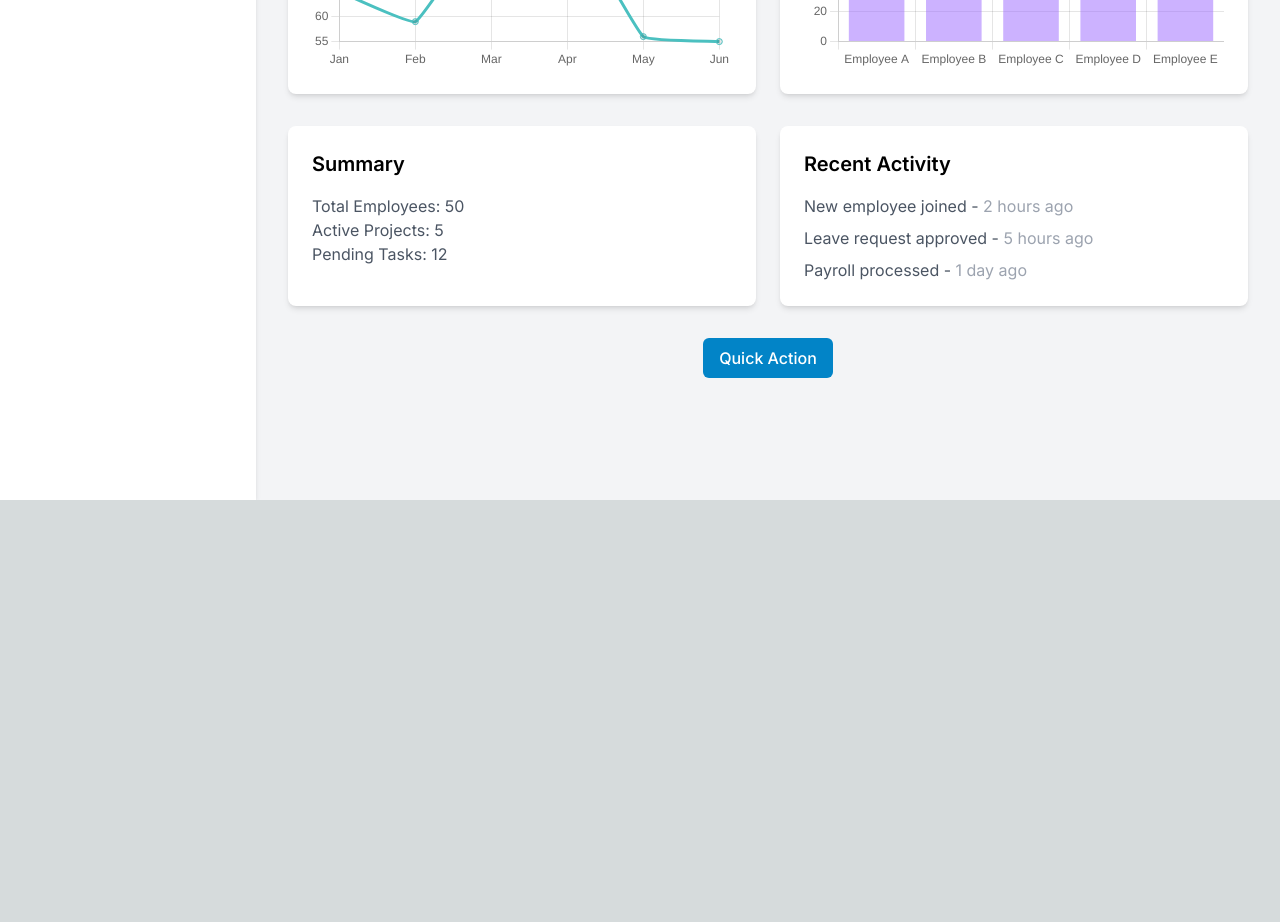
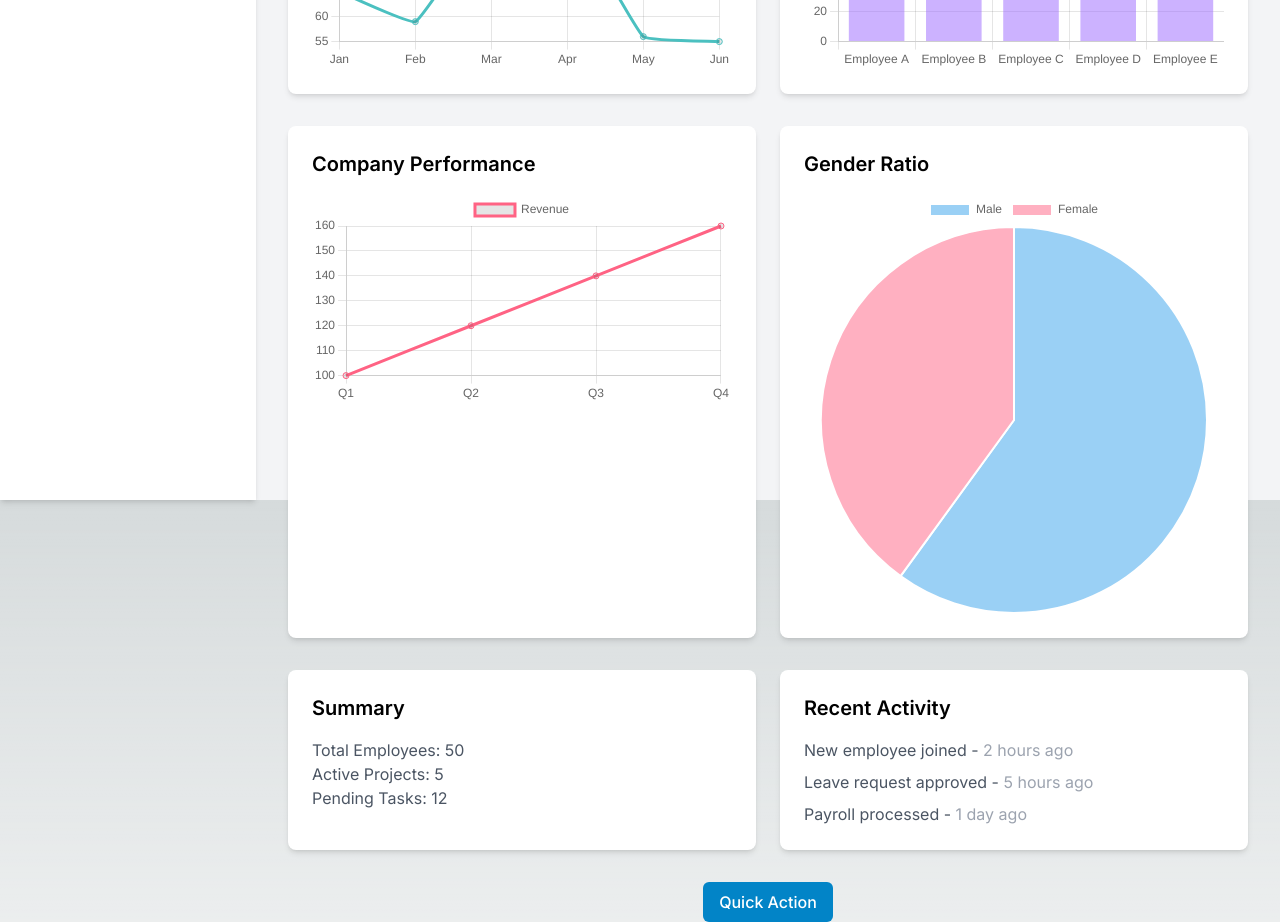
Before and after one commit to Satya211200/Keka-app-AI, a Next.js app: page /dashboard in a window 1280 px wide. Shown: the part 300-1222 px from the top of the page. Before the commit the page ends 800 px from the top, so only its background shows below. Built offline with nearby package versions, Linux system fonts and the light colour scheme.

Commit message:
feat: add company performance and gender ratio metrics to dashboard

```diff
--- a/src/app/dashboard/page.tsx
+++ b/src/app/dashboard/page.tsx
@@ -1,8 +1,8 @@
 import React from 'react';
-import { Line, Bar } from 'react-chartjs-2';
-import { Chart as ChartJS, CategoryScale, LinearScale, PointElement, LineElement, BarElement, Title, Tooltip, Legend } from 'chart.js';
+import { Line, Bar, Pie } from 'react-chartjs-2';
+import { Chart as ChartJS, CategoryScale, LinearScale, PointElement, LineElement, BarElement, Title, Tooltip, Legend, ArcElement } from 'chart.js';
 
-ChartJS.register(CategoryScale, LinearScale, PointElement, LineElement, BarElement, Title, Tooltip, Legend);
+ChartJS.register(CategoryScale, LinearScale, PointElement, LineElement, BarElement, Title, Tooltip, Legend, ArcElement);
 
 const attendanceData = {
   labels: ['Jan', 'Feb', 'Mar', 'Apr', 'May', 'Jun'],
@@ -23,6 +23,28 @@ const performanceData = {
       label: 'Performance Score',
       data: [85, 90, 75, 88, 92],
       backgroundColor: 'rgba(153, 102, 255, 0.5)',
+    },
+  ],
+};
+
+const companyPerformanceData = {
+  labels: ['Q1', 'Q2', 'Q3', 'Q4'],
+  datasets: [
+    {
+      label: 'Revenue',
+      data: [100, 120, 140, 160],
+      borderColor: 'rgb(255, 99, 132)',
+      tension: 0.1,
+    },
+  ],
+};
+
+const genderRatioData = {
+  labels: ['Male', 'Female'],
+  datasets: [
+    {
+      data: [60, 40],
+      backgroundColor: ['rgba(54, 162, 235, 0.5)', 'rgba(255, 99, 132, 0.5)'],
     },
   ],
 };
@@ -64,6 +86,16 @@ export default function DashboardPage() {
         </div>
         <div className="grid grid-cols-1 md:grid-cols-2 gap-6 mb-8">
           <div className="card">
+            <h2 className="text-xl font-semibold mb-4">Company Performance</h2>
+            <Line data={companyPerformanceData} />
+          </div>
+          <div className="card">
+            <h2 className="text-xl font-semibold mb-4">Gender Ratio</h2>
+            <Pie data={genderRatioData} />
+          </div>
+        </div>
+        <div className="grid grid-cols-1 md:grid-cols-2 gap-6 mb-8">
+          <div className="card">
             <h2 className="text-xl font-semibold mb-4">Summary</h2>
             <p className="text-gray-600">Total Employees: 50</p>
             <p className="text-gray-600">Active Projects: 5</p>
```
